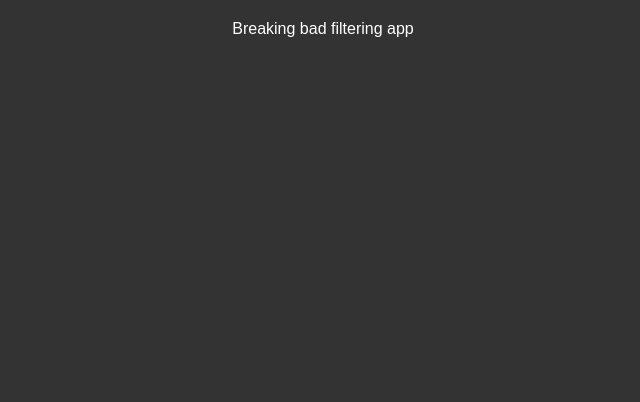
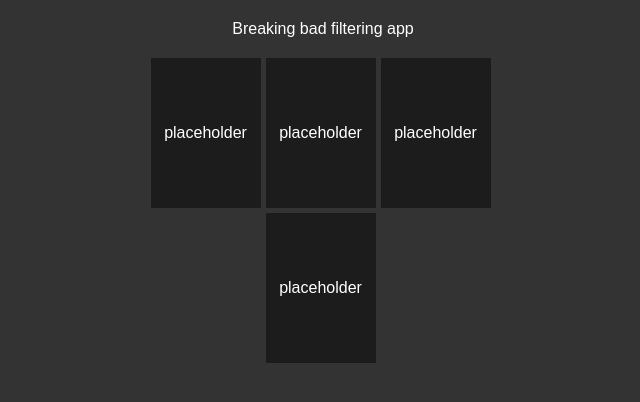
Before and after one commit to marchiscold/react-data-filter, a React (Create React App) app: page / in a window 1280 px wide. Shown: the top 402 px of the page, without its empty margins (317-957 px from the left). Built offline with nearby package versions, Linux system fonts and the light colour scheme.

Commit message:
Add data placeholders

```diff
--- a/src/App.css
+++ b/src/App.css
@@ -22,4 +22,31 @@ body {
 
 .container {
   color: #fff;
+  padding: 0px 15px;
 }
+
+.episodes {
+  display: flex;
+  flex-wrap: wrap;
+  justify-content: center;
+}
+
+.episodes__item {
+  display: flex;
+  justify-content: center;
+  align-items: center;
+  cursor: pointer;
+  width: 110px;
+  text-align: center;
+  min-height: 150px;
+  background-color: #1c1c1c;
+  margin: 0px 5px 5px 0px;
+}
+
+.episodes__item:hover {
+  background-color: #222;
+}
+
+.episodes__linebreak {
+  width: 100%;
+}
--- a/src/App.js
+++ b/src/App.js
@@ -1,12 +1,25 @@
-import React from 'react';
+import React, { useState } from 'react';
 import './App.css';
 import Header from './components/ui/Header';
+
+function Episodes (props) {
+  return (
+    <div className='episodes'>
+      <div className='episodes__item'>placeholder</div>
+      <div className='episodes__item'>placeholder</div>
+      <div className='episodes__item'>placeholder</div>
+      <div className='episodes__linebreak'></div>
+      <div className='episodes__item'>placeholder</div>
+    </div>
+  );
+}
 
 
 function App() {
   return (
     <div className="container">
       <Header />
+      <Episodes />
     </div>
   );
 }
```
